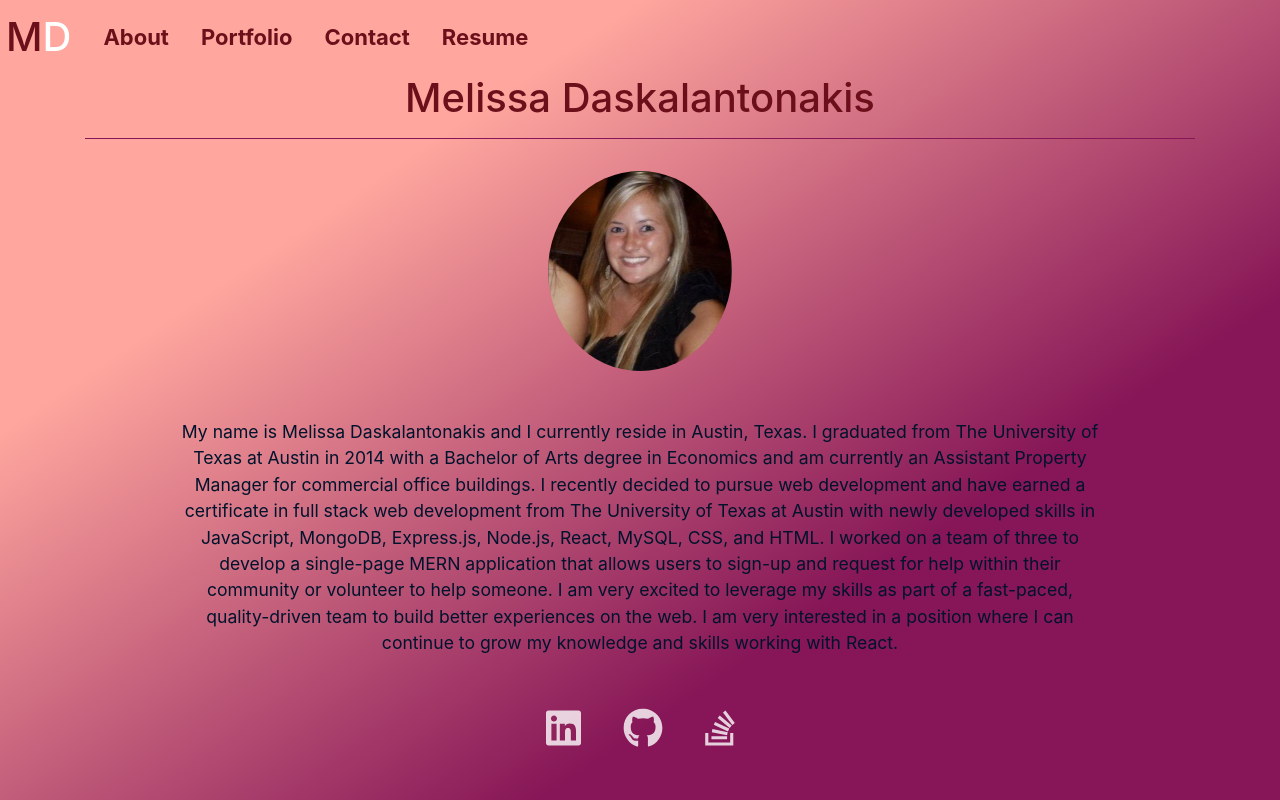
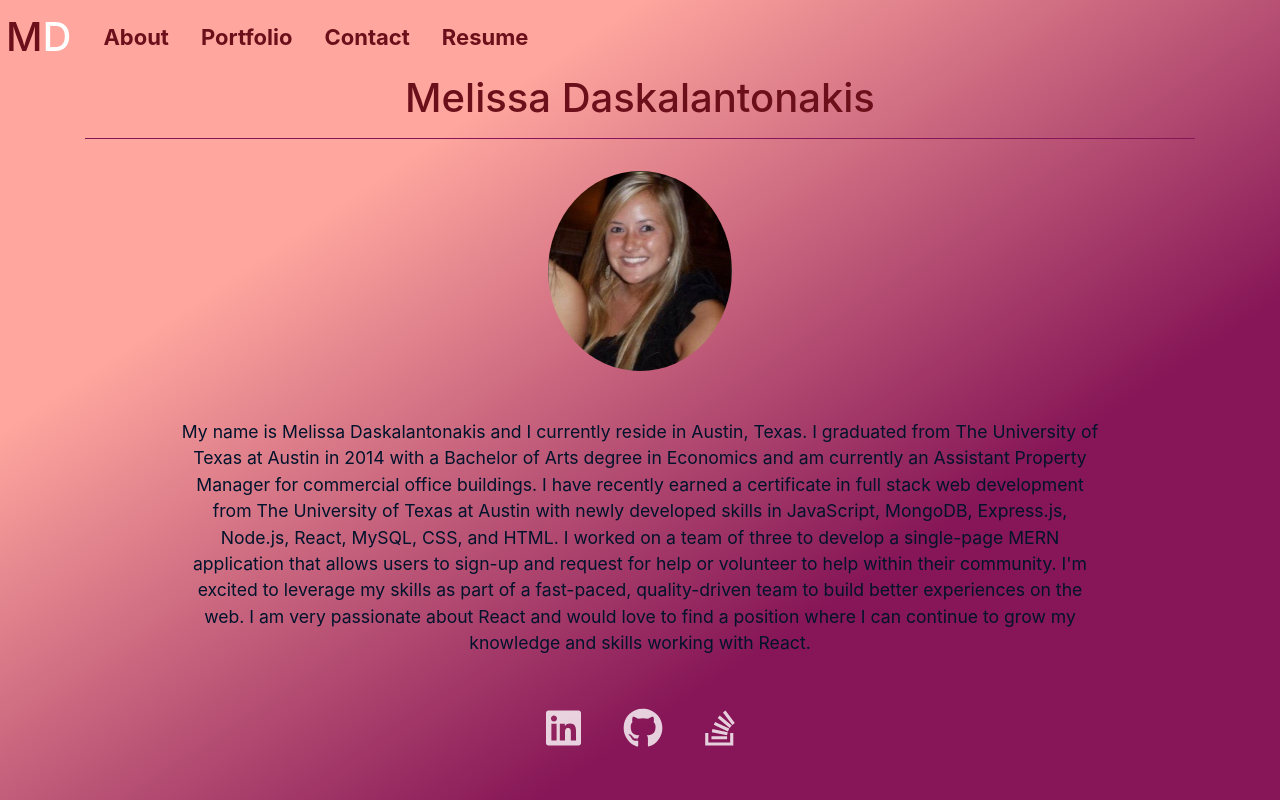
Before and after one commit to mellyro/react-portfolio, a React (Create React App) app: page /#/about in a window 1280 px wide. Built offline with nearby package versions, Linux system fonts and the light colour scheme.

Commit message:
fix resume and about

```diff
--- a/src/components/About/index.js
+++ b/src/components/About/index.js
@@ -11,7 +11,7 @@ class About extends Component {
                     <div className="col-10 section-content">
                         <img className="mt-3 mb-5 me" src={coverImage} alt="Melissa D"/>
                         <p>
-                        My name is Melissa Daskalantonakis and I currently reside in Austin, Texas. I graduated from The University of Texas at Austin in 2014 with a Bachelor of Arts degree in Economics and am currently an Assistant Property Manager for commercial office buildings. I recently decided to pursue web development and have earned a certificate in full stack web development from The University of Texas at Austin with newly developed skills in JavaScript, MongoDB, Express.js, Node.js, React, MySQL, CSS, and HTML. I worked on a team of three to develop a single-page MERN application that allows users to sign-up and request for help within their community or volunteer to help someone. I am very excited to leverage my skills as part of a fast-paced, quality-driven team to build better experiences on the web. I am very interested in a position where I can continue to grow my knowledge and skills working with React.
+                        My name is Melissa Daskalantonakis and I currently reside in Austin, Texas. I graduated from The University of Texas at Austin in 2014 with a Bachelor of Arts degree in Economics and am currently an Assistant Property Manager for commercial office buildings. I have recently earned a certificate in full stack web development from The University of Texas at Austin with newly developed skills in JavaScript, MongoDB, Express.js, Node.js, React, MySQL, CSS, and HTML. I worked on a team of three to develop a single-page MERN application that allows users to sign-up and request for help or volunteer to help within their community. I'm excited to leverage my skills as part of a fast-paced, quality-driven team to build better experiences on the web. I am very passionate about React and would love to find a position where I can continue to grow my knowledge and skills working with React.
                         </p>
                     </div>
             </div>
```
Also changed, not shown: src/assets/resume.png.
